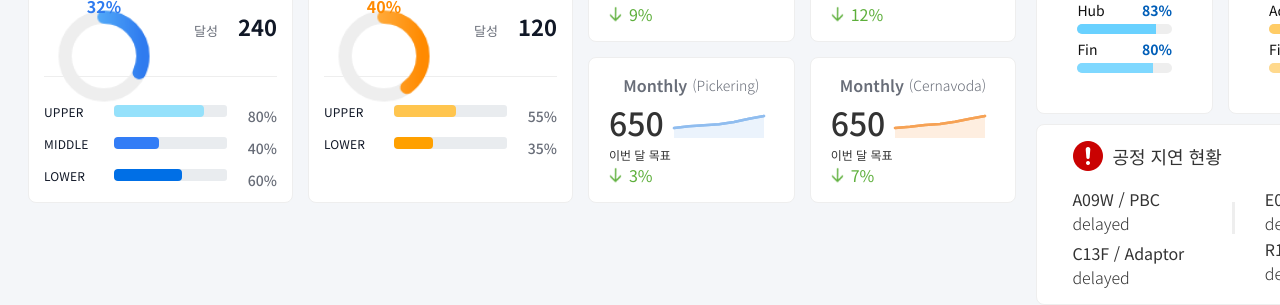
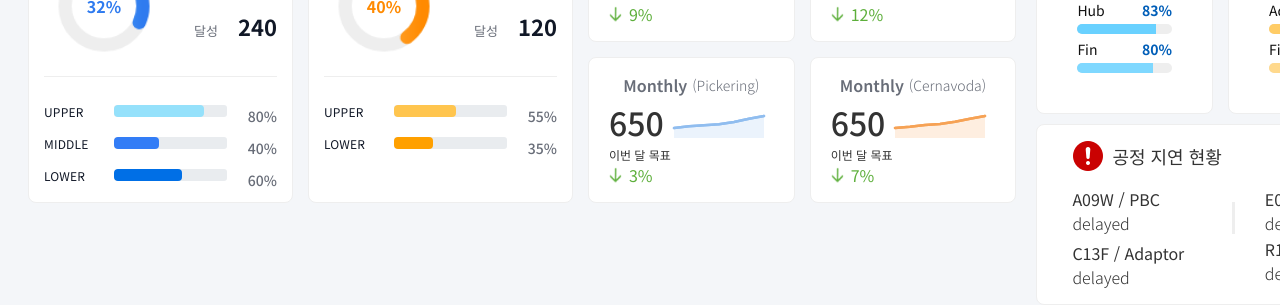
Before and after one commit to jaehan-Bae/------_Signage, a plain HTML site: page index.html in a window 1280 px wide. Shown: the part 605-910 px from the top of the page. Drawn offline with Linux system fonts and the light colour scheme; files that its build step writes are made by us from their sources; some icons are missing.

Commit message:
top제거

```diff
--- a/style.css
+++ b/style.css
@@ -291,7 +291,6 @@ header {
 
 .card--big .feeder-canvas{
   position: absolute;
-  top: 50px;
   width: 100px;
   height: 100px;
 }
```
